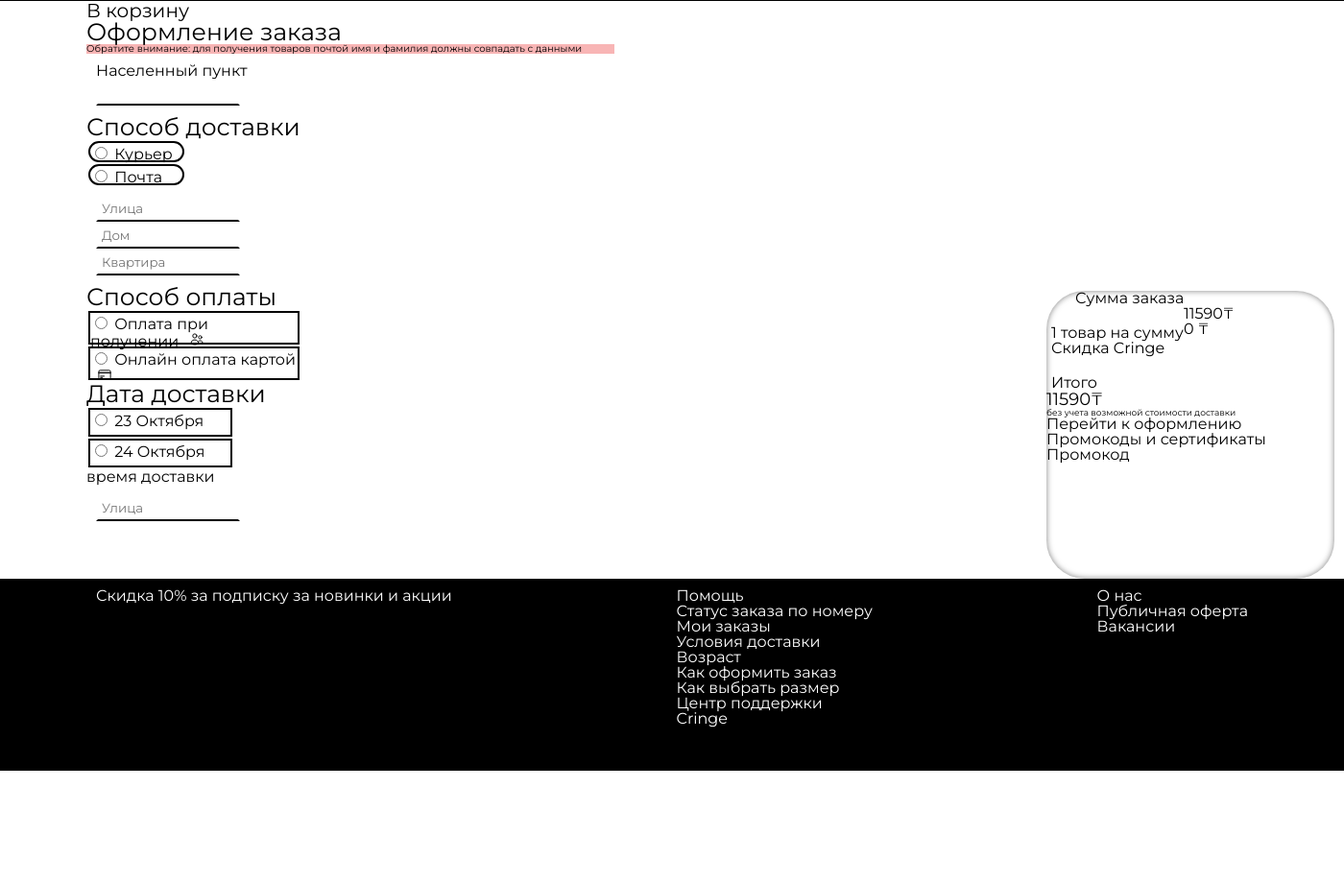
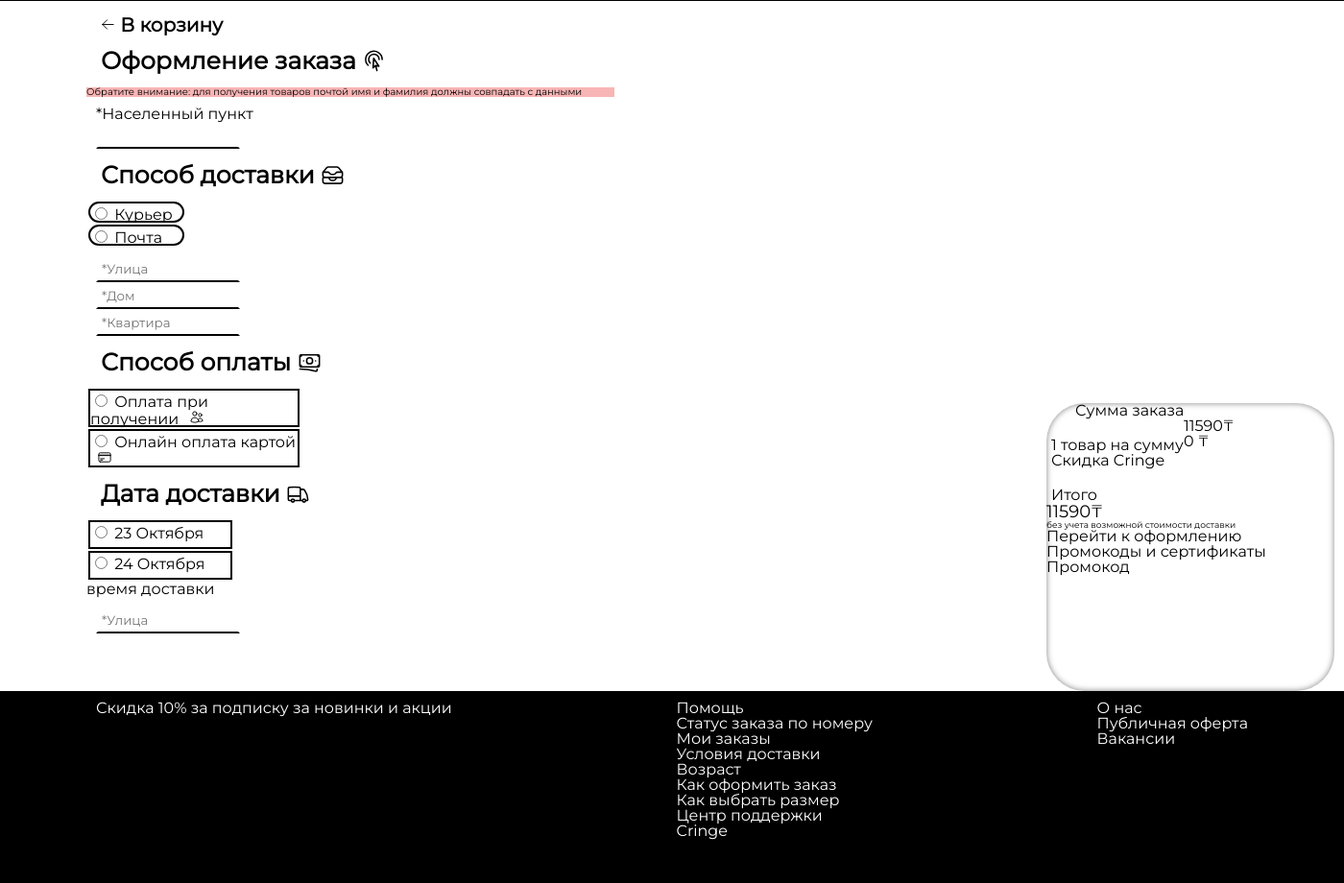
Before and after one commit to DrainShop/drain-shop, a Django app: page /delivery/ in a window 1400 px wide. Shown: the part 86-1006 px from the top of the page at 96% size. Before the commit the page ends 889 px from the top, so only its background shows below. Run offline with Django 4.2, Linux system fonts and the light colour scheme; some libraries are stand-ins or nearby versions.

Commit message:
Доработал паймент пофиксил везде иконки деливери отверстал немного бокс изменил

```diff
--- a/DrainShop/main/static/css/style.css
+++ b/DrainShop/main/static/css/style.css
@@ -313,13 +313,14 @@ h5{
   width: 750px;
   height: 450px;
   margin-top:-55px;
-  margin-left:  650px;;
+  margin-left:  600px;;
   transform: rotate(7deg);
+  float: right;
+
 }
 .border-text{
-  width: 300px;
-  height: 150px;
-  margin-left: 50px;
+  width: 250px;
+  height: 100px;
 
 
 }
@@ -345,6 +346,8 @@ h5{
 .Icons-card{
 width: 45px;
 height: 45px;
+margin-bottom: -6px;
+
 }
 .Icons-header{
   margin: -1px;
@@ -398,6 +401,7 @@ height: 45px;
     border: 2px solid white;
     border-bottom: 2px solid black;
     width: 150px;
+
   }
 .text-input:focus{
     outline: none;
@@ -438,7 +442,7 @@ height: 45px;
 .radio-input1{
     margin: 2px;
     width: 220px;
-    height: 35px;
+    height: 40px;
     border: 2px solid black;
 
 }
@@ -453,3 +457,24 @@ height: 45px;
     border: 2px solid black;
 
 }
+.text-delivery{
+  line-height:1;
+  margin: 15px;
+  font-weight: bold;
+}
+.icons-Basket2{
+  width: 15px;
+}
+.icons-delivery{
+  width: 25px;
+ margin-bottom: -4px;
+
+}
+.radio-input3{
+  margin: 2px;
+  width: 100px;
+  height: 22px;
+  border: 2px solid black;
+  border-radius: 20px;
+
+}
--- a/DrainShop/main/templates/main/delivery.html
+++ b/DrainShop/main/templates/main/delivery.html
@@ -3,34 +3,48 @@
 {% block title %}<title>Способ Доставки | DrainShop Cringe</title>{% endblock %}
 
 {% block content %}
-<h1 class="text-delivery" style="font-size: 20px;">В корзину</h1>
-    <h1 class="text-delivery">Оформление заказа</h1>
+<div class="text-dekivery2">
+    <h1 class="text-delivery" style="font-size: 20px;"><svg xmlns="http://www.w3.org/2000/svg" fill="none" viewBox="0 0 24 24" stroke-width="1.5" stroke="currentColor" class="icons-Basket2">
+        <path stroke-linecap="round" stroke-linejoin="round" d="M10.5 19.5L3 12m0 0l7.5-7.5M3 12h18" />
+      </svg>
+      В корзину</h1>
+    <h1 class="text-delivery">Оформление заказа <svg xmlns="http://www.w3.org/2000/svg" fill="none" viewBox="0 0 24 24" stroke-width="1.5" stroke="currentColor" class="icons-delivery">
+        <path stroke-linecap="round" stroke-linejoin="round" d="M15.042 21.672L13.684 16.6m0 0l-2.51 2.225.569-9.47 5.227 7.917-3.286-.672zm-7.518-.267A8.25 8.25 0 1120.25 10.5M8.288 14.212A5.25 5.25 0 1117.25 10.5" />
+      </svg>
+      </h1>
     <h1 class="text-delivery1" style="font-size: 10px;">Обратите внимание: для получения товаров почтой имя и фамилия должны совпадать с данными</h1>
+</div>
 
 <form action="">
     <div class="form-item">
-        <label for="city">Населенный пункт</label>
+        <label for="city">*Населенный пункт</label>
         <input class="text-input" type="text" name="city">
     </div>
     <div>
-        <h1 class="text-delivery">Способ доставки</h1>
-        <div class="radio-input">
+        <h1 class="text-delivery">Способ доставки <svg xmlns="http://www.w3.org/2000/svg" fill="none" viewBox="0 0 24 24" stroke-width="1.5" stroke="currentColor" class="icons-delivery">
+            <path stroke-linecap="round" stroke-linejoin="round" d="M7.875 14.25l1.214 1.942a2.25 2.25 0 001.908 1.058h2.006c.776 0 1.497-.4 1.908-1.058l1.214-1.942M2.41 9h4.636a2.25 2.25 0 011.872 1.002l.164.246a2.25 2.25 0 001.872 1.002h2.092a2.25 2.25 0 001.872-1.002l.164-.246A2.25 2.25 0 0116.954 9h4.636M2.41 9a2.25 2.25 0 00-.16.832V12a2.25 2.25 0 002.25 2.25h15A2.25 2.25 0 0021.75 12V9.832c0-.287-.055-.57-.16-.832M2.41 9a2.25 2.25 0 01.382-.632l3.285-3.832a2.25 2.25 0 011.708-.786h8.43c.657 0 1.281.287 1.709.786l3.284 3.832c.163.19.291.404.382.632M4.5 20.25h15A2.25 2.25 0 0021.75 18v-2.625c0-.621-.504-1.125-1.125-1.125H3.375c-.621 0-1.125.504-1.125 1.125V18a2.25 2.25 0 002.25 2.25z" />
+          </svg>
+          </h1>
+        <div class="radio-input3">
             <input class="i" type="radio" name="courier" id="1" value="courier">
             <label for="courier">Курьер</label>
         </div>
 
-        <div class="radio-input">
+        <div class="radio-input3">
             <input class="i" type="radio" name="post" id="2" value="post">
             <label for="post">Почта</label>
         </div>
     </div>
     <div class="form-item">
-        <input class="text-input" type="text" name="city" placeholder="Улица">
-        <input class="text-input" type="text" name="city" placeholder="Дом">
-        <input class="text-input" type="text" name="city" placeholder="Квартира">
+        <input class="text-input" type="text" name="city" placeholder="*Улица">
+        <input class="text-input" type="text" name="city" placeholder="*Дом">
+        <input class="text-input" type="text" name="city" placeholder="*Квартира">
     </div>
     <div>
-    <h1 class="text-delivery">Способ оплаты</h1>
+    <h1 class="text-delivery">Способ оплаты <svg xmlns="http://www.w3.org/2000/svg" fill="none" viewBox="0 0 24 24" stroke-width="1.5" stroke="currentColor" class="icons-delivery">
+        <path stroke-linecap="round" stroke-linejoin="round" d="M2.25 18.75a60.07 60.07 0 0115.797 2.101c.727.198 1.453-.342 1.453-1.096V18.75M3.75 4.5v.75A.75.75 0 013 6h-.75m0 0v-.375c0-.621.504-1.125 1.125-1.125H20.25M2.25 6v9m18-10.5v.75c0 .414.336.75.75.75h.75m-1.5-1.5h.375c.621 0 1.125.504 1.125 1.125v9.75c0 .621-.504 1.125-1.125 1.125h-.375m1.5-1.5H21a.75.75 0 00-.75.75v.75m0 0H3.75m0 0h-.375a1.125 1.125 0 01-1.125-1.125V15m1.5 1.5v-.75A.75.75 0 003 15h-.75M15 10.5a3 3 0 11-6 0 3 3 0 016 0zm3 0h.008v.008H18V10.5zm-12 0h.008v.008H6V10.5z" />
+      </svg>
+      </h1>
         <div class="radio-input1">
             <input class="i" type="radio" name="courier" id="3" value="Payment">
             <label for="Payment">Оплата при получении <svg xmlns="http://www.w3.org/2000/svg" fill="none" viewBox="0 0 24 24" stroke-width="1.5" stroke="currentColor" class="icons">
@@ -47,7 +61,11 @@
         </div>
     </div>
    <div>
-   <h1 class="text-delivery">Дата доставки  </h1>
+   <h1 class="text-delivery">Дата доставки <svg xmlns="http://www.w3.org/2000/svg" fill="none" viewBox="0 0 24 24" stroke-width="1.5" stroke="currentColor" class="icons-delivery">
+    <path stroke-linecap="round" stroke-linejoin="round" d="M8.25 18.75a1.5 1.5 0 01-3 0m3 0a1.5 1.5 0 00-3 0m3 0h6m-9 0H3.375a1.125 1.125 0 01-1.125-1.125V14.25m17.25 4.5a1.5 1.5 0 01-3 0m3 0a1.5 1.5 0 00-3 0m3 0h1.125c.621 0 1.129-.504 1.09-1.124a17.902 17.902 0 00-3.213-9.193 2.056 2.056 0 00-1.58-.86H14.25M16.5 18.75h-2.25m0-11.177v-.958c0-.568-.422-1.048-.987-1.106a48.554 48.554 0 00-10.026 0 1.106 1.106 0 00-.987 1.106v7.635m12-6.677v6.677m0 4.5v-4.5m0 0h-12" />
+  </svg>
+
+   </h1>
         <div class="radio-input2">
             <input class="i" type="radio" name="post" id="5" value="Payment">
             <label for="Payment">23 Октября</label>
@@ -59,7 +77,7 @@
     </div>
     <h1>время доставки</h1>
     <div class="form-item">
-        <input class="text-input" type="text" name="city" placeholder="Улица">
+        <input class="text-input" type="text" name="city" placeholder="*Улица">
 
     </div>
 
```
Also changed, not shown: DrainShop/main/templates/main/payment.html (+8 -7 lines).
